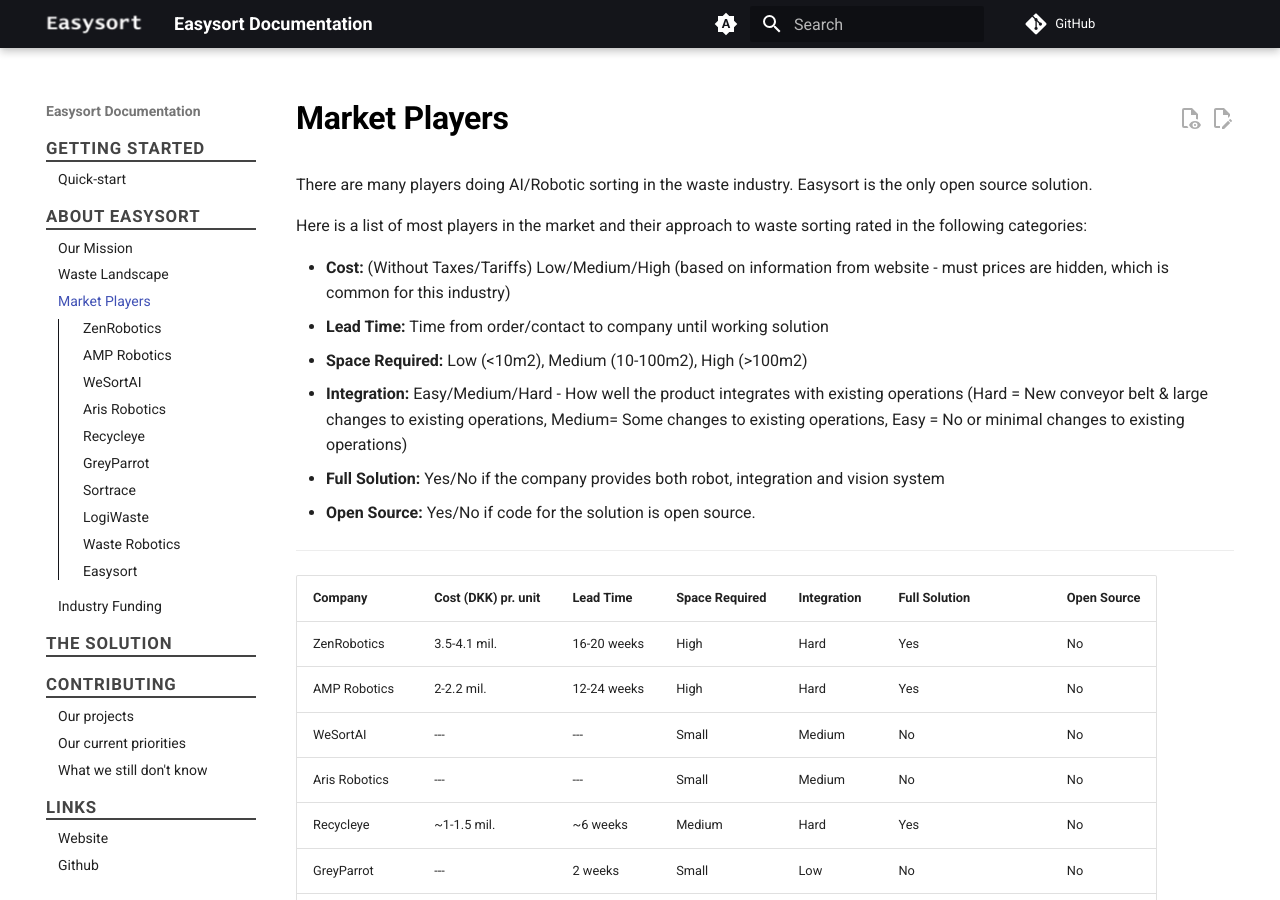
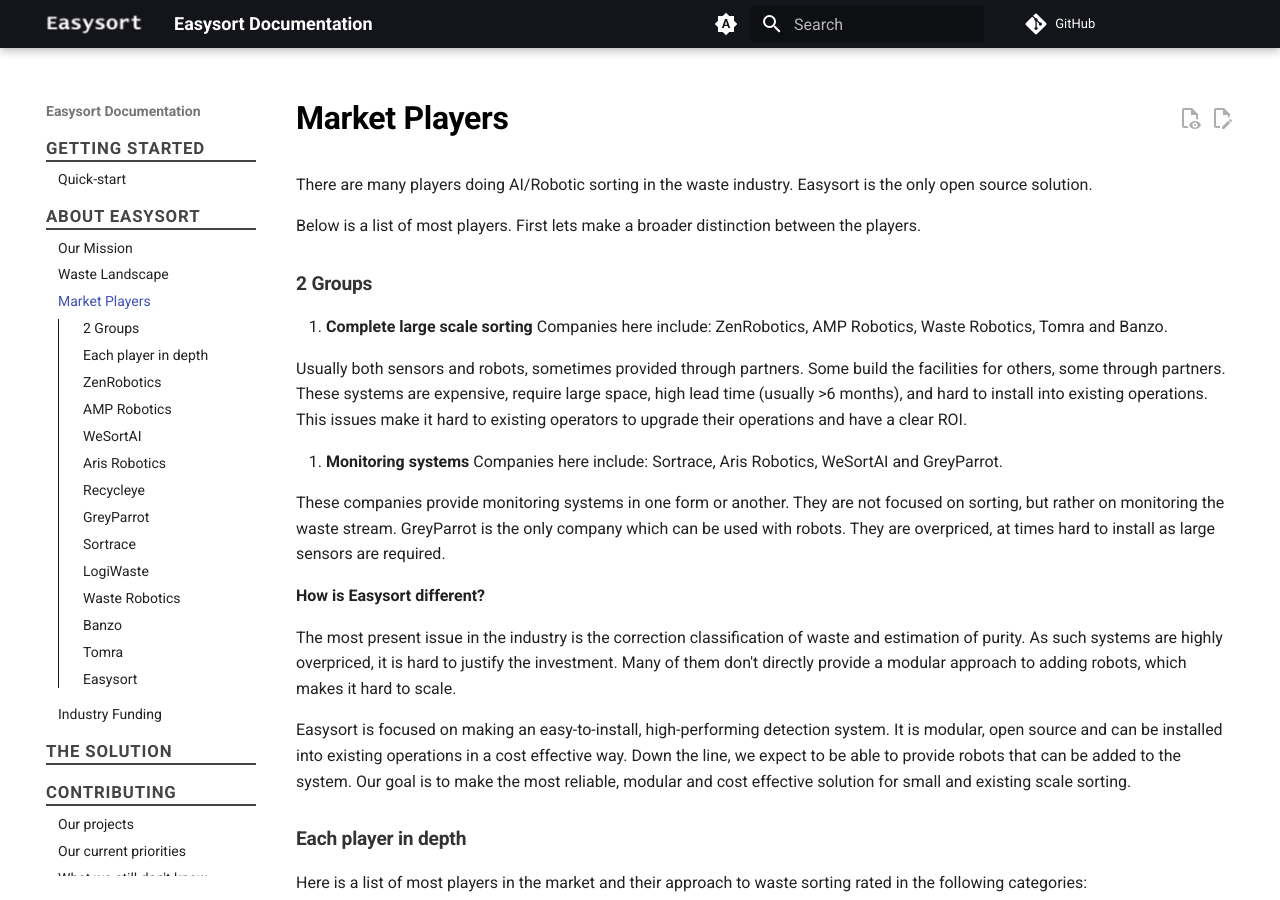
Before and after one commit to Easysort/Easysort, an MkDocs documentation site: the page built from docs/why/competitors.md, in a window 1280 px wide and 900 px high. Built offline with MkDocs 1.6.1 and Material for MkDocs 9.7.7, drawn with Linux system fonts in a browser that asks for light colours; comment, search, counter and statistics services are not loaded; some of the changed text lies outside the part shown.

Commit message:
more competitors, eye -> 1.0, mission/future and clarifying the why

```diff
--- a/docs/why/competitors.md
+++ b/docs/why/competitors.md
@@ -1,5 +1,27 @@
 
 There are many players doing AI/Robotic sorting in the waste industry. Easysort is the only open source solution.
+
+Below is a list of most players. First lets make a broader distinction between the players.
+
+### 2 Groups
+
+1. **Complete large scale sorting**
+Companies here include: ZenRobotics, AMP Robotics, Waste Robotics, Tomra and Banzo.
+
+Usually both sensors and robots, sometimes provided through partners. Some build the facilities for others, some through partners. These systems are expensive, require large space, high lead time (usually >6 months), and hard to install into existing operations. This issues make it hard to existing operators to upgrade their operations and have a clear ROI.
+
+2. **Monitoring systems**
+Companies here include: Sortrace, Aris Robotics, WeSortAI and GreyParrot.
+
+These companies provide monitoring systems in one form or another. They are not focused on sorting, but rather on monitoring the waste stream. GreyParrot is the only company which can be used with robots. They are overpriced, at times hard to install as large sensors are required.
+
+**How is Easysort different?**
+
+The most present issue in the industry is the correction classification of waste and estimation of purity. As such systems are highly overpriced, it is hard to justify the investment. Many of them don't directly provide a modular approach to adding robots, which makes it hard to scale.
+
+Easysort is focused on making an easy-to-install, high-performing detection system. It is modular, open source and can be installed into existing operations in a cost effective way. Down the line, we expect to be able to provide robots that can be added to the system. Our goal is to make the most reliable, modular and cost effective solution for small and existing scale sorting.
+
+### Each player in depth
 
 Here is a list of most players in the market and their approach to waste sorting rated in the following categories:
 
@@ -23,6 +45,8 @@
 | Sortrace | --- | --- | --- | --- | No | No |
 | LogiWaste | --- | Long | High | Hard | No | No |
 | Waste Robotics | 2.5-3.5 mil. | 12 weeks | High | Medium | Yes, but through partner | No |
+| Banzo |
+| Tomra |
 | Easysort | 15-200k | 2-8 weeks | Low | Easy | Yes | Yes |
 
 ### ZenRobotics
@@ -87,6 +111,22 @@
 
 **Cons:** Expensive, requires large changes to existing operations, large space required, Medium lead time.
 
+### Banzo
+
+[Banzo](https://banzo.nl/) builds complete sorting facilities mostly using others technology. Tomra is one of their partners. Banzo provides a complete solution when it comes to sorting.
+
+**Pros:** Large scale sorting, high accuracy, complete solution, custom solutions.
+
+**Cons:** Expensive, really only for new facilities, large space required, High lead time (~2 years for a small facility)
+
+### Tomra
+
+[Tomra](https://www.tomra.com/) develops machines and sensors for many machine applications usually regarding carbon footprint in some way. They are a leader in this field. Tomra does not provide a complete solution and does not build facilities themselves. They sell their technology to other partners, which then build the facilities.
+
+**Pros:** Large scale sorting, high accuracy, modular
+
+**Cons:** Really expensive, only through partners
+
 ### Easysort
 
 If you've read through all of this, it should be clear where Easysort is positioned.
```
Also changed, not shown: README.md (+7 -2 lines), docs/contributing/plan-for-victory.md (+6 -15 lines), docs/index.md (+5 -1 lines), docs/products/index.md (+2 -2 lines), docs/why/mission.md (+12 -0 lines).
